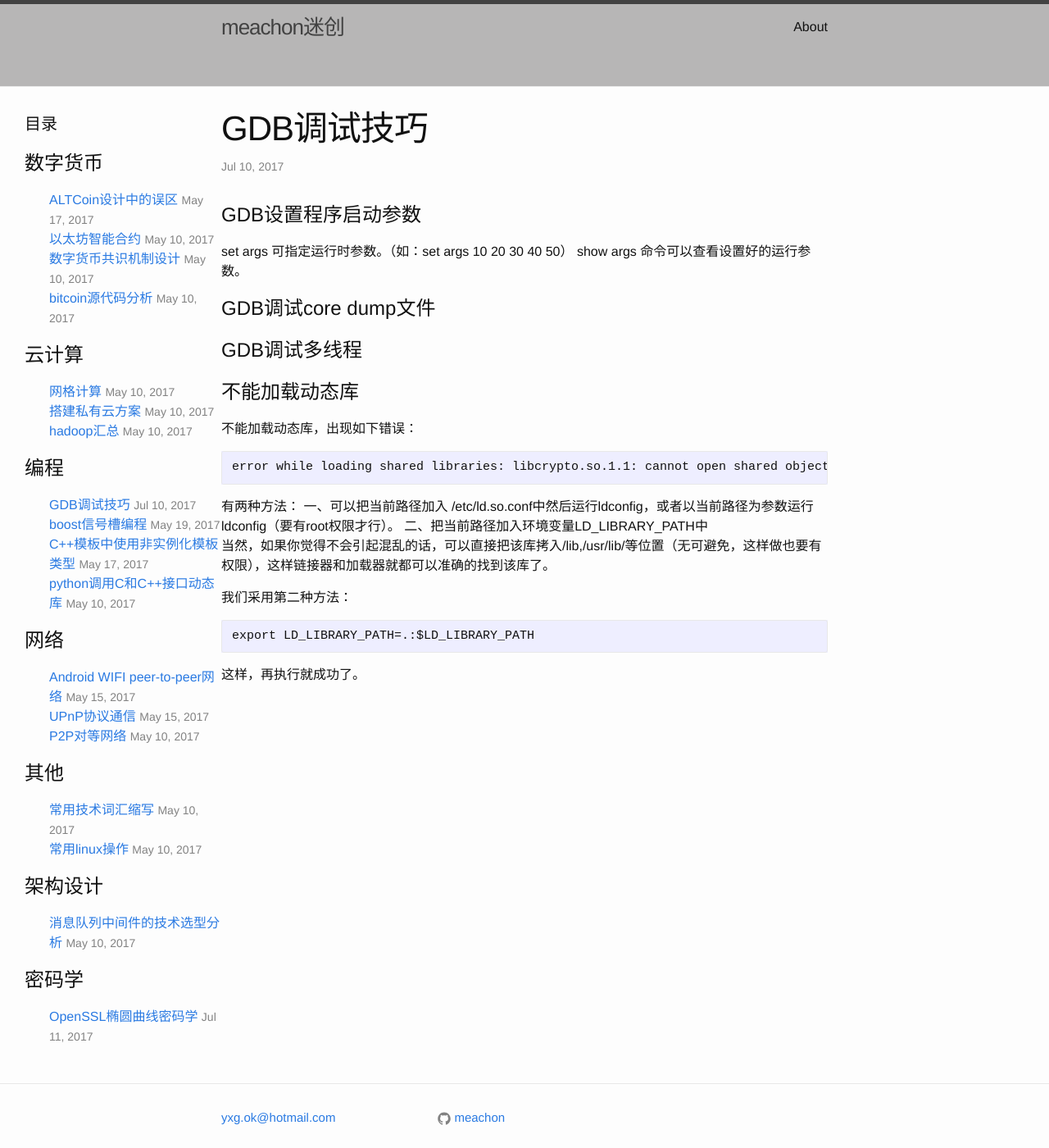
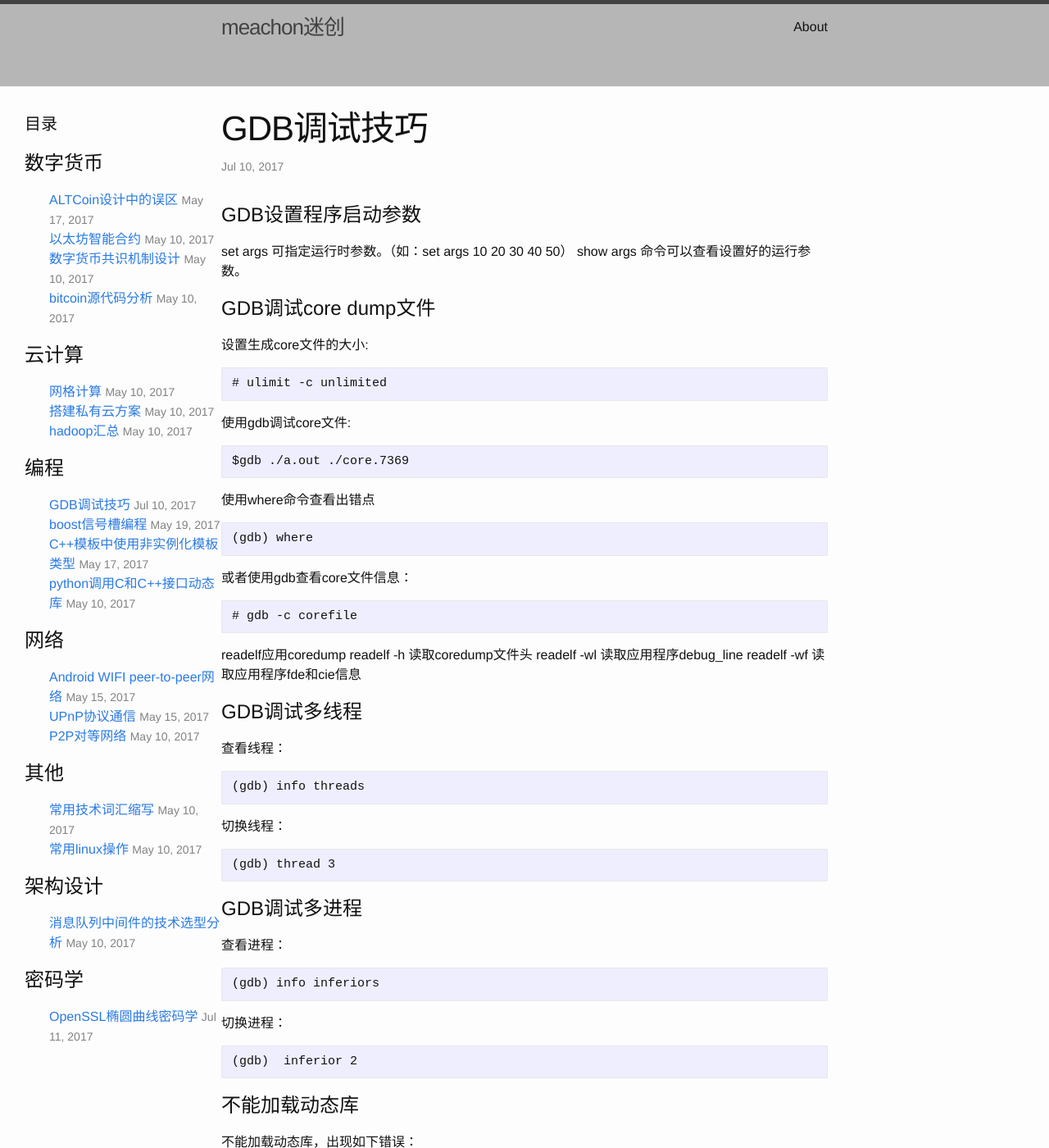
Before and after one commit to meachon/meachon.github.io, a Jekyll site: the page built from _posts/2017-07-10-gdb调试技巧.md, in a window 1280 px wide and 1400 px high. Shown: the whole window at 82% size. Built offline with Jekyll 4.4.1, drawn with Linux system fonts in a browser that asks for light colours.

Commit message:
修改GDB调试

````diff
--- a/_posts/2017-07-10-gdb调试技巧.md
+++ b/_posts/2017-07-10-gdb调试技巧.md
@@ -11,10 +11,48 @@ show args 命令可以查看设置好的运行参数。
 
 
 # GDB调试core dump文件
+设置生成core文件的大小:
+```
+# ulimit -c unlimited
+```
+使用gdb调试core文件:
+```
+$gdb ./a.out ./core.7369
+```
+使用where命令查看出错点
+```
+(gdb) where
+```
+或者使用gdb查看core文件信息：
+```
+# gdb -c corefile
+```
+
+readelf应用coredump
+readelf -h 读取coredump文件头
+readelf -wl 读取应用程序debug_line
+readelf -wf 读取应用程序fde和cie信息
 
 
 # GDB调试多线程
+查看线程：
+```
+(gdb) info threads
+```
+切换线程：
+```
+(gdb) thread 3
+```
 
+# GDB调试多进程
+查看进程：
+```
+(gdb) info inferiors
+```
+切换进程：
+```
+(gdb)  inferior 2
+```
 
 # 不能加载动态库
 不能加载动态库，出现如下错误：
````
